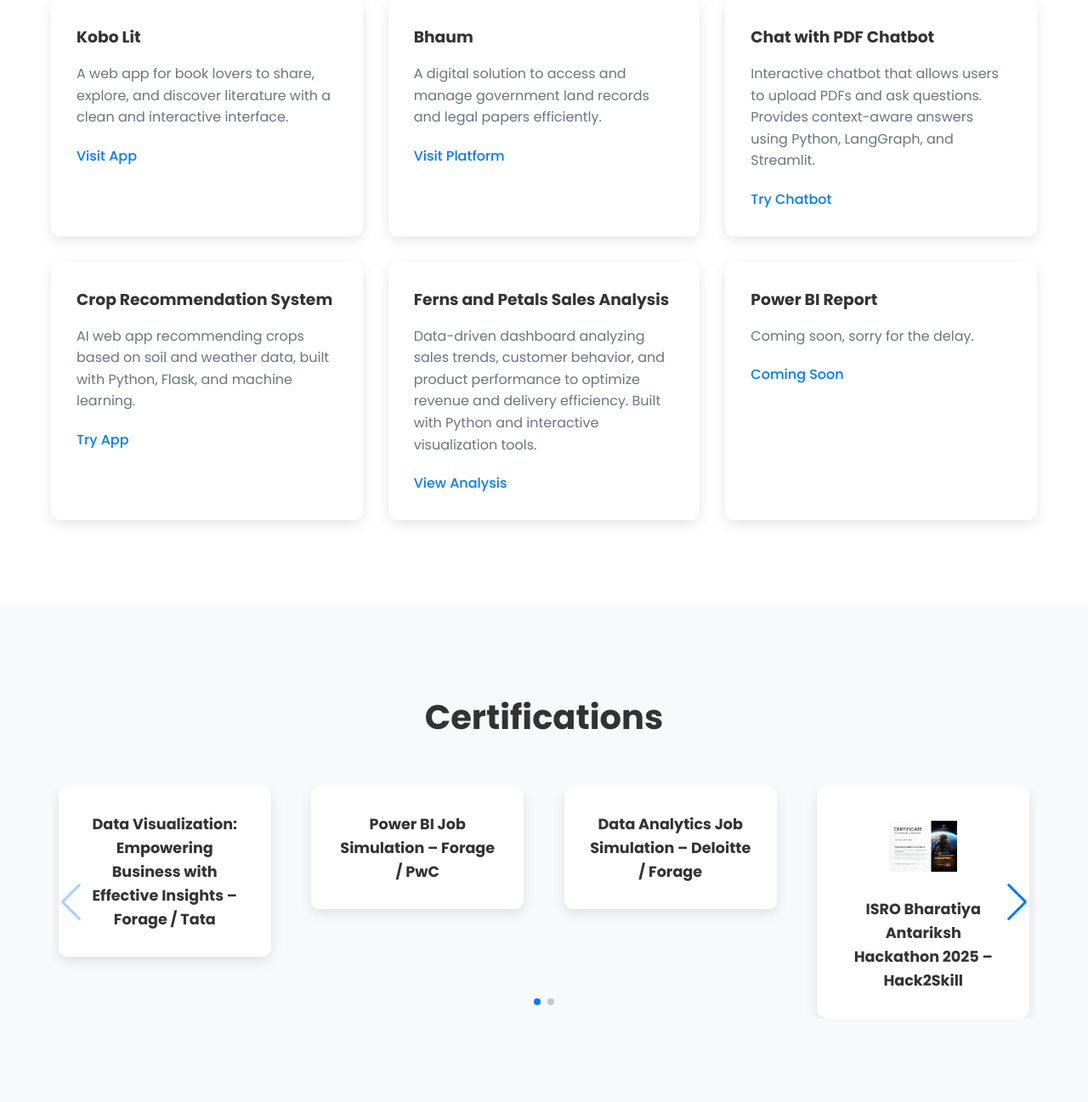
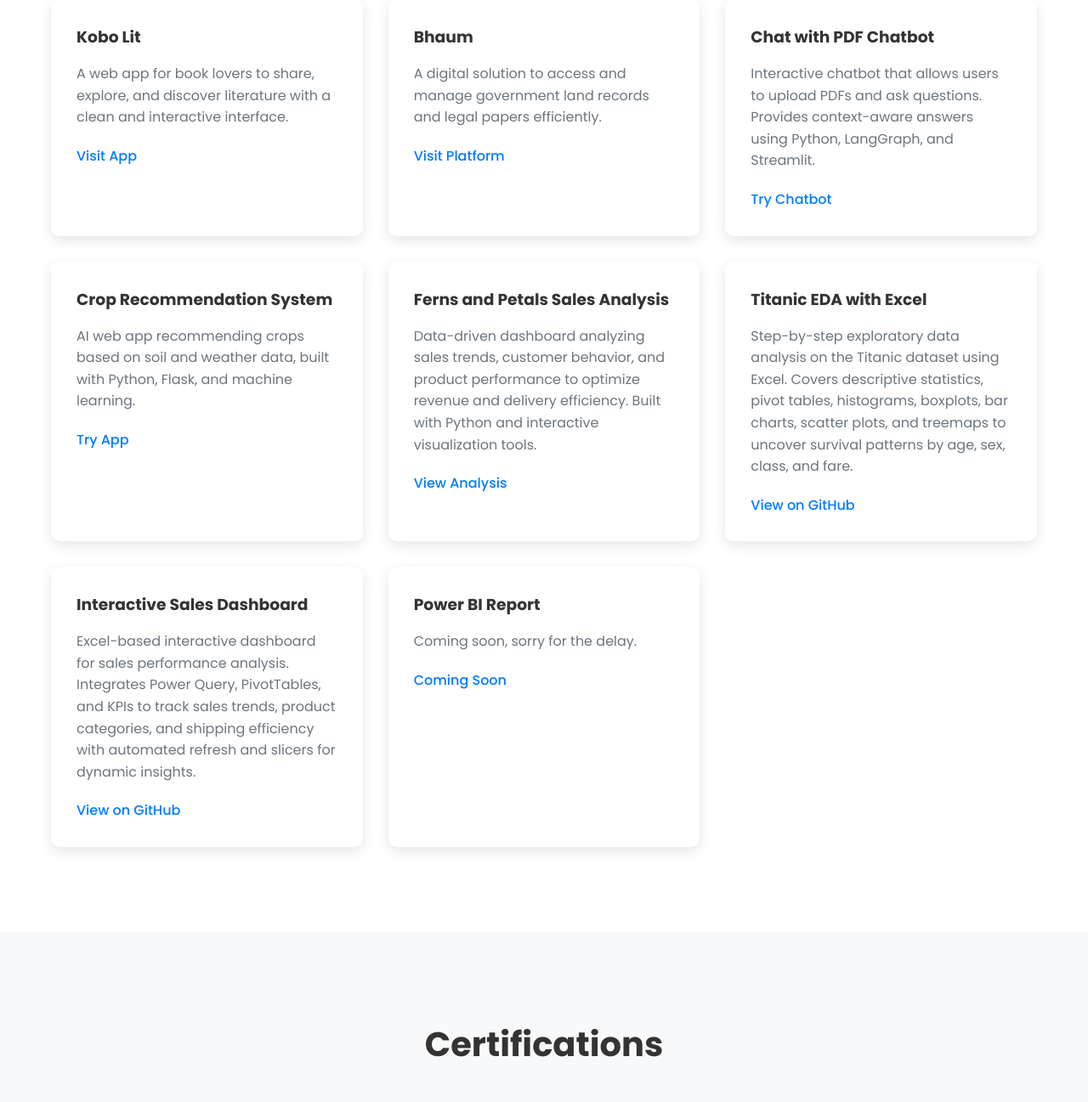
Before and after one commit to rushikeshlokhande1/Portfolio, a Flask app: page / in a window 1280 px wide. Shown: the part 2121-3418 px from the top of the page at 85% size. Run offline with Flask 3, Linux system fonts and the light colour scheme; some libraries are stand-ins or nearby versions.

Commit message:
Update index.html

```diff
--- a/templates/index.html
+++ b/templates/index.html
@@ -121,6 +121,16 @@
                 <p>Data-driven dashboard analyzing sales trends, customer behavior, and product performance to optimize revenue and delivery efficiency. Built with Python and interactive visualization tools.</p>
                 <a href="https://github.com/rushikeshlokhande1/Ferns-and-Petals-Sales-Analysis" class="project-link" target="_blank">View Analysis</a>
             </div>
+            <div class="project-card" data-category="excel">
+                <h3>Titanic EDA with Excel</h3>
+                <p>Step-by-step exploratory data analysis on the Titanic dataset using Excel. Covers descriptive statistics, pivot tables, histograms, boxplots, bar charts, scatter plots, and treemaps to uncover survival patterns by age, sex, class, and fare.</p>
+                <a href="https://github.com/rushikeshlokhande1/Excel-Project_EDA---Titanic-Survivors/tree/main" class="project-link" target="_blank">View on GitHub</a>
+            </div>
+            <div class="project-card" data-category="excel">
+                <h3>Interactive Sales Dashboard</h3>
+                <p>Excel-based interactive dashboard for sales performance analysis. Integrates Power Query, PivotTables, and KPIs to track sales trends, product categories, and shipping efficiency with automated refresh and slicers for dynamic insights.</p>
+                <a href="https://github.com/rushikeshlokhande1/Interactive-Sales-Dashboard" class="project-link" target="_blank">View on GitHub</a>
+            </div>
             <div class="project-card" data-category="powerbi">
                 <h3>Power BI Report</h3>
                 <p>Coming soon, sorry for the delay.</p>
```
